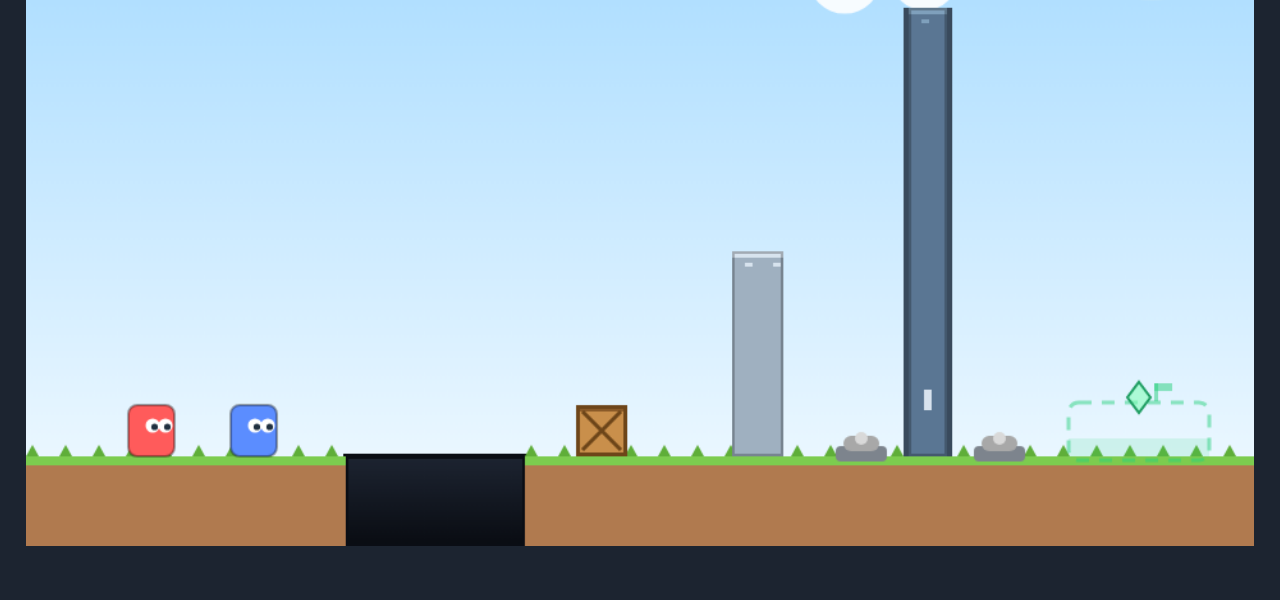
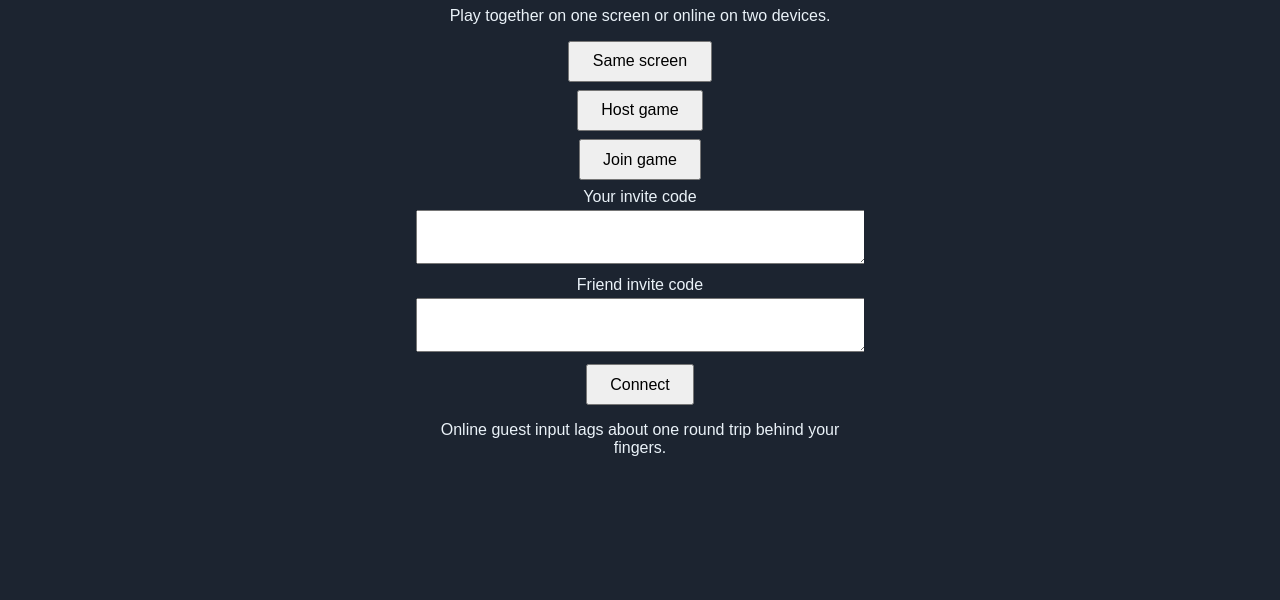
Before and after one commit to its-moonyyy/game, a plain HTML site: page index.html in a window 1280 px wide. Shown: the part 200-800 px from the top of the page. Drawn offline with Linux system fonts and the light colour scheme.

Commit message:
feat: add mode-select menu view

```diff
--- a/index.html
+++ b/index.html
@@ -7,7 +7,24 @@
 <link rel="stylesheet" href="style.css">
 </head>
 <body>
+<div id="menu-view">
+<h1>Co-op Capers</h1>
+<p>Play together on one screen or online on two devices.</p>
+<button id="btn-local" type="button">Same screen</button>
+<button id="btn-host" type="button">Host game</button>
+<button id="btn-join" type="button">Join game</button>
+<label for="invite-out">Your invite code</label>
+<textarea id="invite-out" readonly></textarea>
+<label for="invite-in">Friend invite code</label>
+<textarea id="invite-in"></textarea>
+<button id="btn-connect" type="button">Connect</button>
+<p id="menu-status"></p>
+<p>Online guest input lags about one round trip behind your fingers.</p>
+</div>
+<div id="game-view" hidden>
 <canvas id="game" width="960" height="540"></canvas>
+</div>
+<script src="menu.js"></script>
 <script src="game.js"></script>
 </body>
 </html>
--- /dev/null
+++ b/menu.js
@@ -0,0 +1,39 @@
+'use strict';
+
+(function () {
+  function el(id) {
+    return document.getElementById(id);
+  }
+
+  function show(view) {
+    el('menu-view').hidden = view !== 'menu';
+    el('game-view').hidden = view !== 'game';
+  }
+
+  function setStatus(text) {
+    el('menu-status').textContent = text;
+  }
+
+  function bind() {
+    el('btn-local').addEventListener('click', () => {
+      if (typeof api.onSelect === 'function') api.onSelect('local');
+    });
+    el('btn-host').addEventListener('click', () => {
+      if (typeof api.onSelect === 'function') api.onSelect('host');
+    });
+    el('btn-join').addEventListener('click', () => {
+      if (typeof api.onSelect === 'function') api.onSelect('join');
+    });
+  }
+
+  const api = { show, setStatus, onSelect: null };
+
+  if (typeof window !== 'undefined') window.Menu = api;
+  if (typeof document !== 'undefined' && document.addEventListener) {
+    if (document.readyState === 'loading') {
+      document.addEventListener('DOMContentLoaded', bind);
+    } else {
+      bind();
+    }
+  }
+})();
--- a/style.css
+++ b/style.css
@@ -12,3 +12,24 @@ html, body {
   width: min(96vw, calc(96vh * 1.7777));
   display: block;
 }
+
+#menu-view {
+  color: #eaf2f8;
+  font-family: sans-serif;
+  text-align: center;
+  max-width: 28rem;
+}
+
+#menu-view button {
+  display: block;
+  margin: 0.5rem auto;
+  padding: 0.6rem 1.4rem;
+  font-size: 1rem;
+}
+
+#menu-view textarea {
+  display: block;
+  width: 100%;
+  min-height: 3rem;
+  margin: 0.25rem 0 0.75rem;
+}
```
Also changed, not shown: tests/menu.mjs (added, +41 -0 lines).
